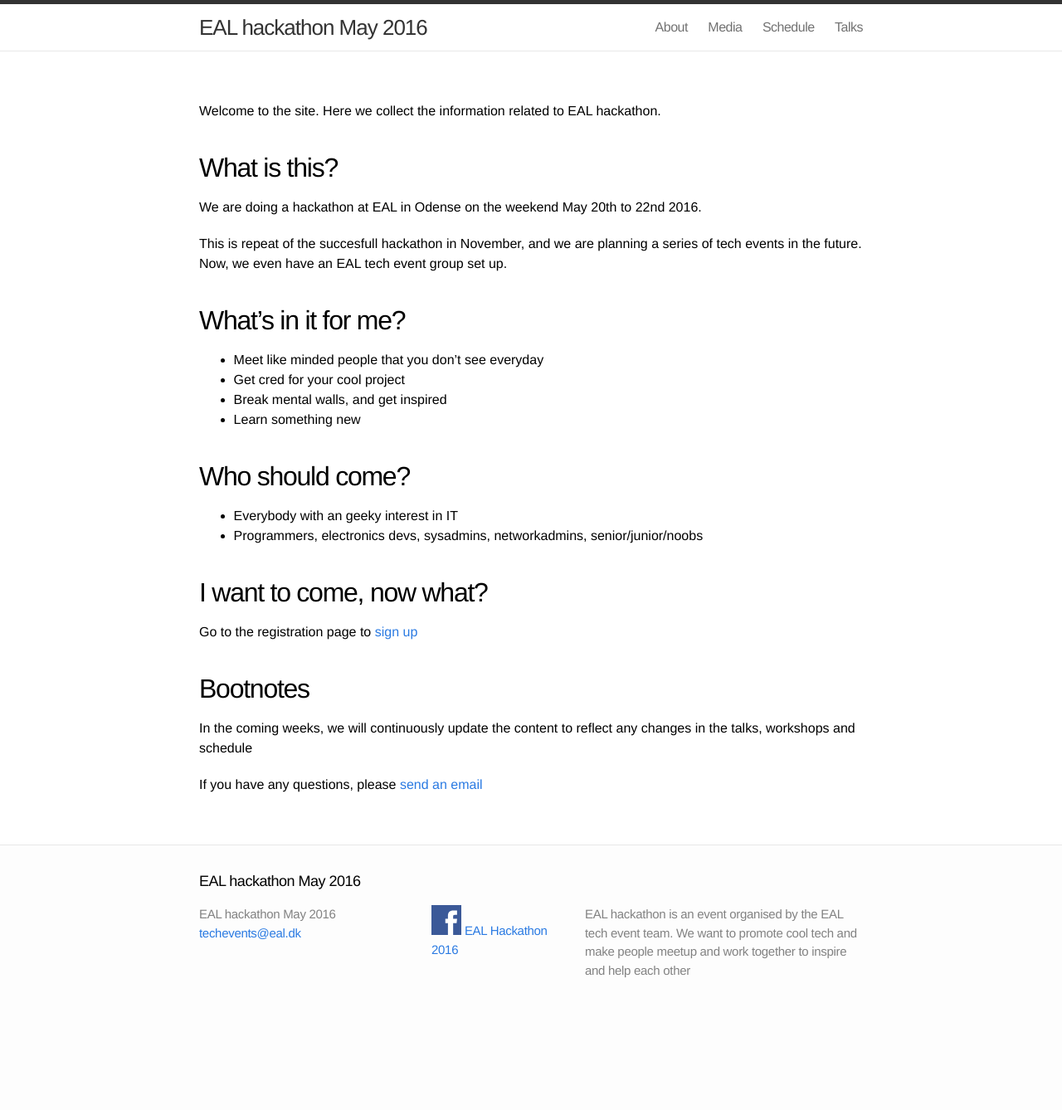
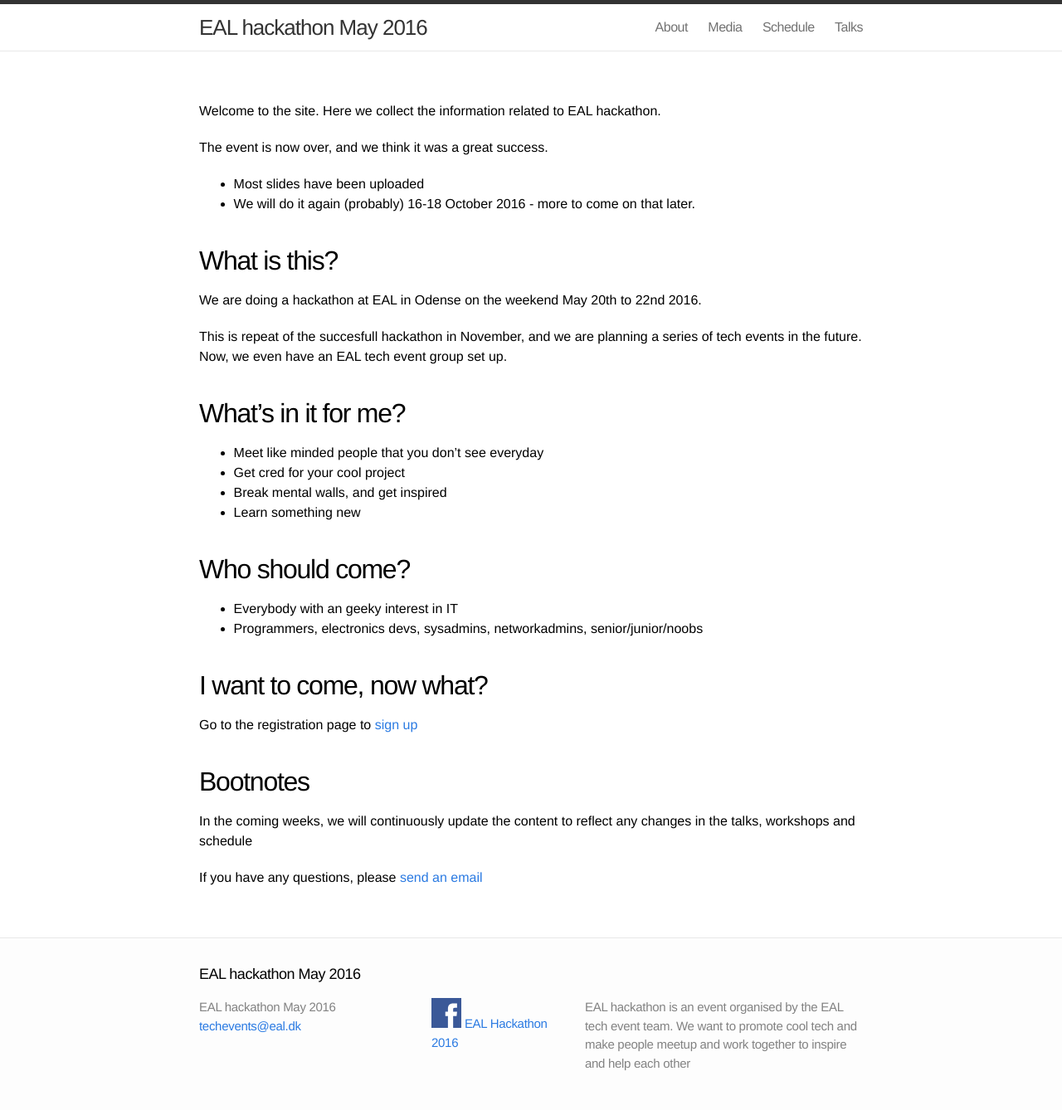
Before and after one commit to valberg/ealtechevents, a Jekyll site: the page built from index.md, in a window 1280 px wide. Shown: the whole page at 83% size. Built offline with Jekyll 4.4.1, drawn with Linux system fonts in a browser that asks for light colours; before the commit the page ends 1226 px from its top, so only the background shows below that.

Commit message:
Update index.md

```diff
--- a/index.md
+++ b/index.md
@@ -4,6 +4,12 @@ layout: page
 
 
 Welcome to the site. Here we collect the information related to EAL hackathon.
+
+The event is now over, and we think it was a great success.
+
+* Most slides have been uploaded
+* We will do it again (probably) 16-18 October 2016 - more to come on that later.
+
 
 What is this?
 ---------------
```
